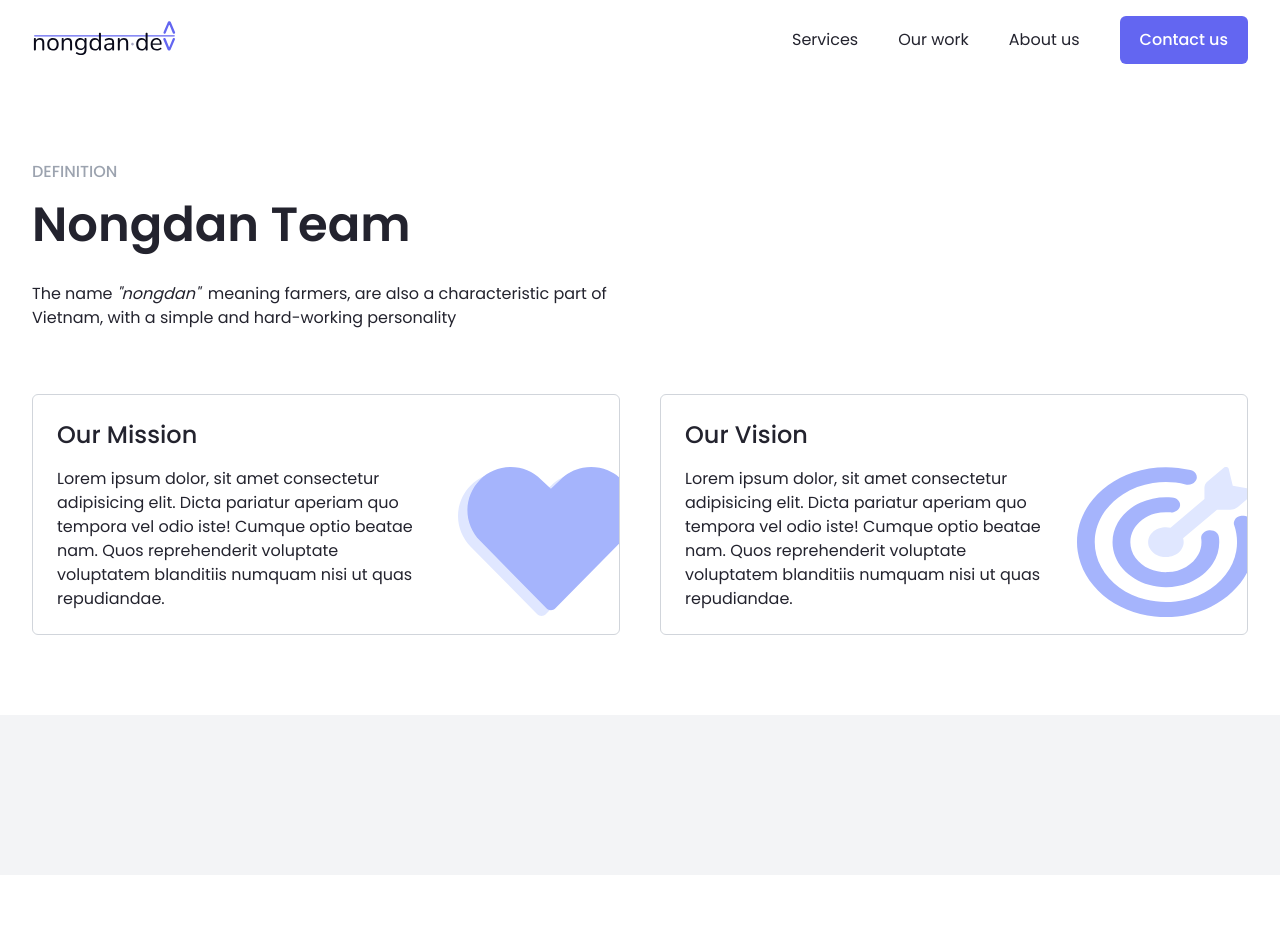
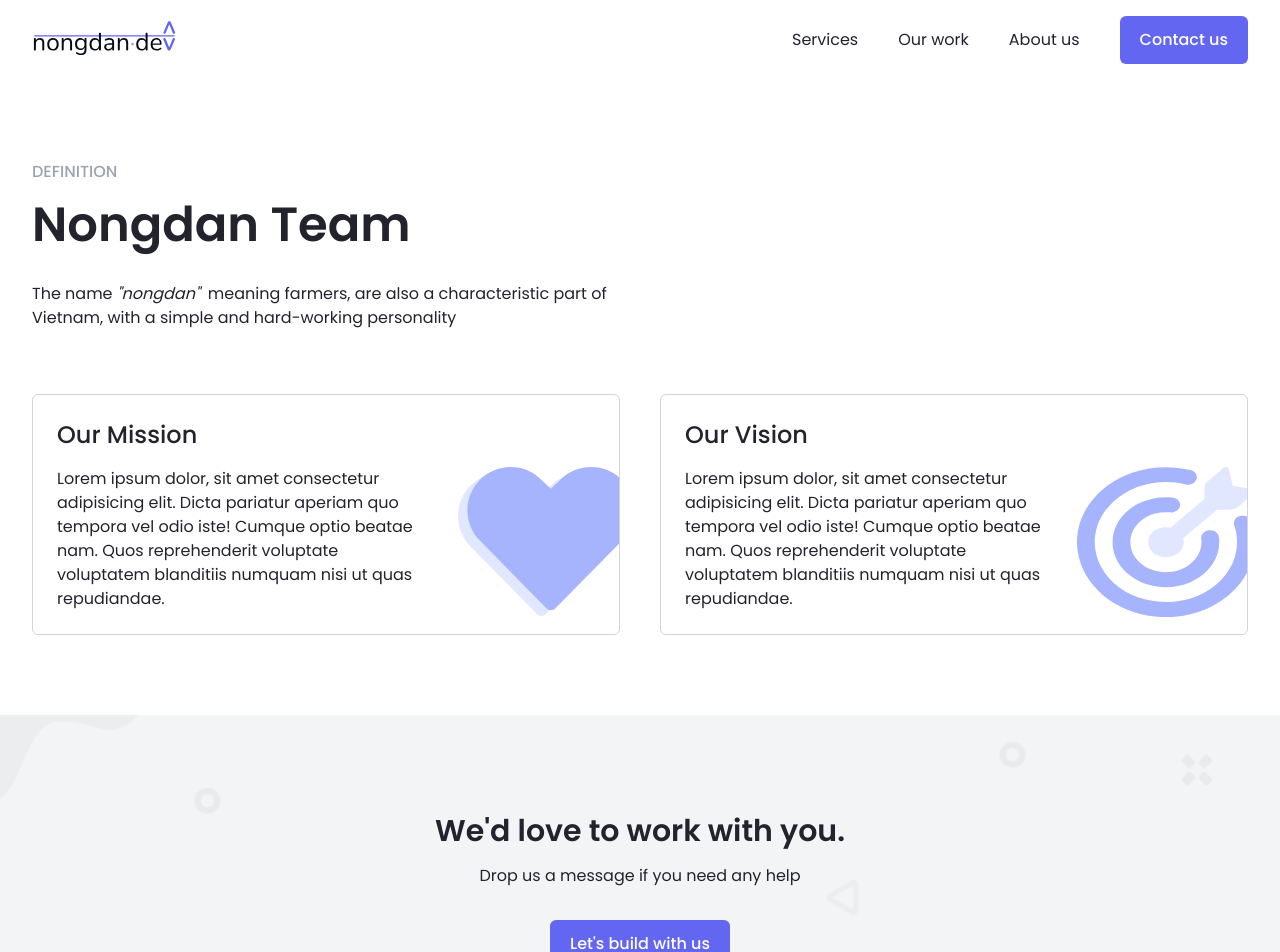
Before and after one commit to nongdan-dev/website, a React (Vite) app: page /about-us in a window 1280 px wide. Shown: the top 952 px of the page. Built offline with nearby package versions, Linux system fonts and the light colour scheme.

Commit message:
Update build with us

```diff
--- a/src/components/index.ts
+++ b/src/components/index.ts
@@ -11,3 +11,4 @@ export * from './widget/SkipToMainContent'
 export * from './widget/LineBreak'
 export * from './widget/Section'
 export * from './widget/MobileMenu'
+export * from './widget/BuildWithUs'
--- /dev/null
+++ b/src/components/widget/BuildWithUs.tsx
@@ -0,0 +1,29 @@
+import SectionBg from '@/assets/section-bg.png'
+
+import { Button } from '../ui/Button'
+import { Link } from '../ui/Link'
+import { Section } from './Section'
+
+export function BuildWithUs() {
+  return (
+    <Section
+      className='col-full-width bg-gray-100 !bg-cover !bg-no-repeat py-24'
+      style={{ background: `url(${SectionBg})` }}
+    >
+      {({ titleId }) => (
+        <div className='col-content text-center'>
+          <h2
+            id={titleId}
+            className='text-balance text-3xl font-semibold leading-snug'
+          >
+            We'd love to work with you.
+          </h2>
+          <p className='mt-3'>Drop us a message if you need any help</p>
+          <Button asChild className='mt-8'>
+            <Link to='/contact'>Let's build with us</Link>
+          </Button>
+        </div>
+      )}
+    </Section>
+  )
+}
--- a/src/pages/AboutUs/index.tsx
+++ b/src/pages/AboutUs/index.tsx
@@ -1,7 +1,7 @@
 import { Fragment } from 'react/jsx-runtime'
 import { twMerge } from 'tailwind-merge'
 
-import { Section } from '@/components'
+import { BuildWithUs, Section } from '@/components'
 
 function AboutUsPage() {
   return (
@@ -84,7 +84,7 @@ function AboutUsPage() {
           </div>
         </div>
       </Section>
-      <Section className='col-full-width bg-gray-100'></Section>
+      <BuildWithUs />
     </Fragment>
   )
 }
--- a/src/pages/Home/index.tsx
+++ b/src/pages/Home/index.tsx
@@ -3,7 +3,7 @@ import { FaArrowRightLong } from 'react-icons/fa6'
 import { IoCodeSlashOutline } from 'react-icons/io5'
 import { Link } from 'react-router-dom'
 
-import { Button, LineBreak, Section } from '@/components'
+import { BuildWithUs, LineBreak, Section } from '@/components'
 
 import Hero from './Hero'
 
@@ -102,22 +102,7 @@ function HomePage() {
 
       {/* --------------------------------------------------------------------------------------------------- */}
 
-      <Section className='col-full-width bg-gray-100'>
-        {({ titleId }) => (
-          <div className='col-content text-center'>
-            <h2
-              id={titleId}
-              className='text-balance text-3xl font-semibold leading-snug'
-            >
-              We'd love to work with you.
-            </h2>
-            <p className='mt-3'>Drop us a message if you need any help</p>
-            <Button asChild className='mt-8'>
-              <Link to='/contact'>Let's build with us</Link>
-            </Button>
-          </div>
-        )}
-      </Section>
+      <BuildWithUs />
     </Fragment>
   )
 }
```
Also changed, not shown: src/assets/section-bg.png (added).
